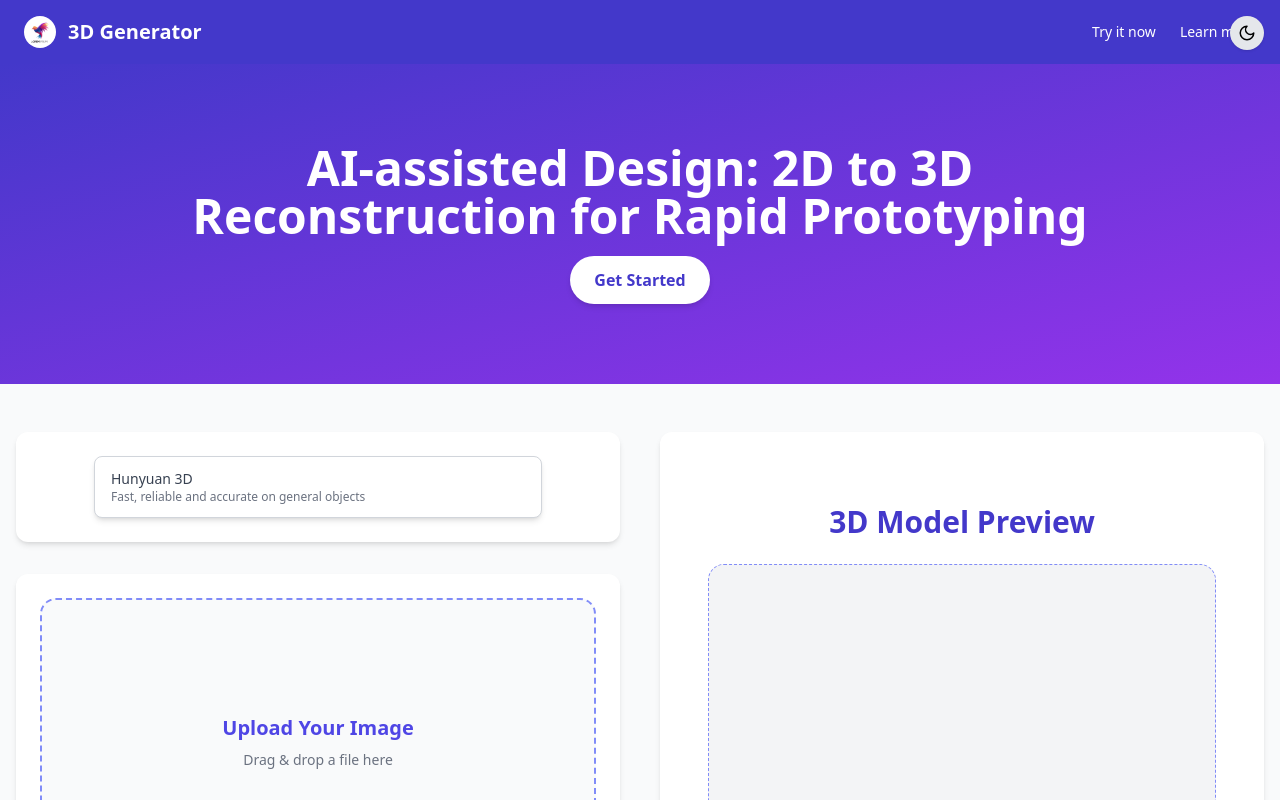
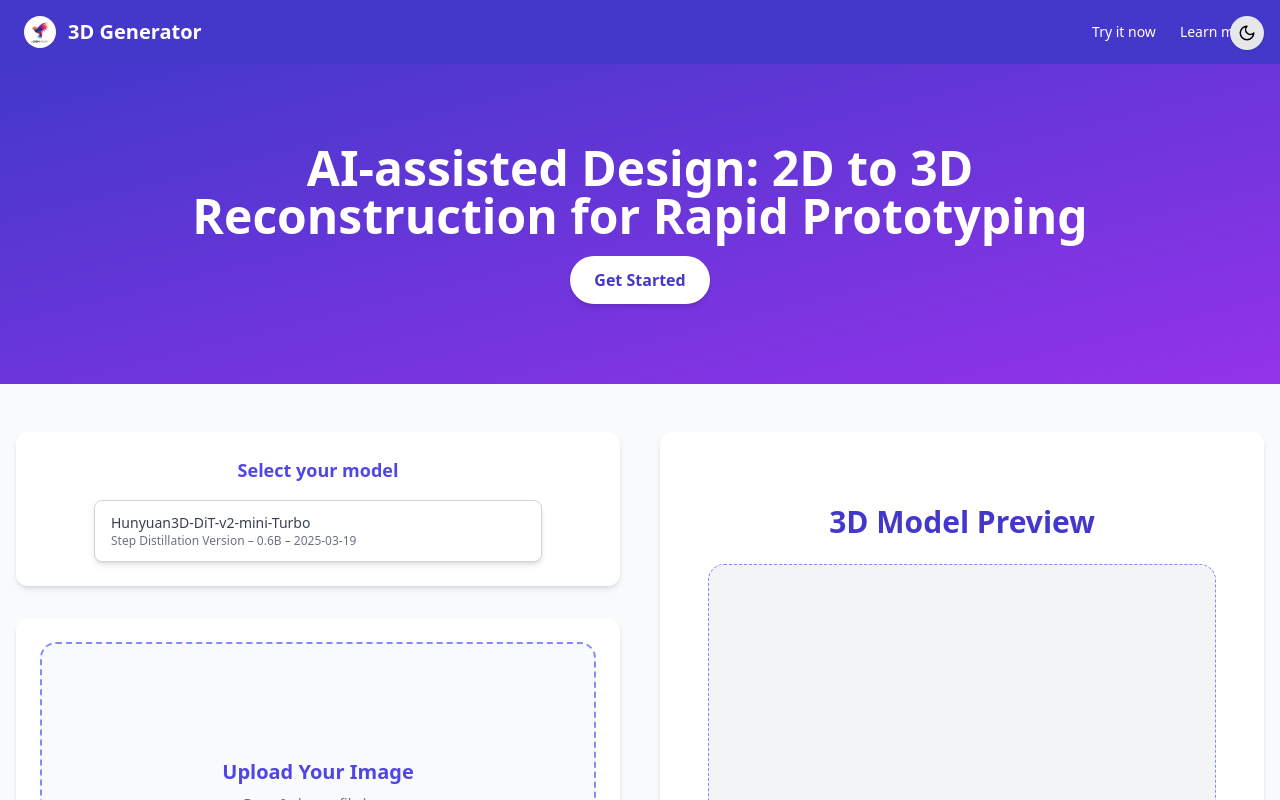
Before and after one commit to MatteoPostiferi999/ThesisProject, a React (Vite) app in the folder 3d-webgen/frontend/: page / in a window 1280 px wide. Shown: the top 800 px of the page. Built offline with nearby package versions, Linux system fonts and the light colour scheme.

Commit message:
Delete button for 2D images; all Hunyuan 3D-2GP's  versions can now be selected

```diff
--- a/3d-webgen/frontend/src/components/ModelSelector.tsx
+++ b/3d-webgen/frontend/src/components/ModelSelector.tsx
@@ -8,21 +8,52 @@ interface ModelOption {
 
 const models: ModelOption[] = [
   {
-    id: 'hunyuan',
-    name: 'Hunyuan 3D',
-    description: 'Fast, reliable and accurate on general objects',
+    id: 'hunyuan-mini-turbo',
+    name: 'Hunyuan3D-DiT-v2-mini-Turbo',
+    description: 'Step Distillation Version – 0.6B – 2025-03-19',
   },
   {
-    id: 'magic123',
-    name: 'Magic123',
-    description: 'High quality, but slower to process',
+    id: 'hunyuan-mini-fast',
+    name: 'Hunyuan3D-DiT-v2-mini-Fast',
+    description: 'Guidance Distillation Version – 0.6B – 2025-03-18',
   },
   {
-    id: 'shapeGen',
-    name: 'ShapeGen Mini',
-    description: 'Optimized for small symmetric objects like cups',
+    id: 'hunyuan-mini',
+    name: 'Hunyuan3D-DiT-v2-mini',
+    description: 'Mini Image to Shape Model – 0.6B – 2025-03-18',
+  },
+  {
+    id: 'hunyuan-mv-turbo',
+    name: 'Hunyuan3D-DiT-v2-mv-Turbo',
+    description: 'Step Distillation Version – 1.1B – 2025-03-19',
+  },
+  {
+    id: 'hunyuan-mv-fast',
+    name: 'Hunyuan3D-DiT-v2-mv-Fast',
+    description: 'Guidance Distillation Version – 1.1B – 2025-03-18',
+  },
+  {
+    id: 'hunyuan-mv',
+    name: 'Hunyuan3D-DiT-v2-mv',
+    description: 'Multiview Image to Shape Model – 1.1B – 2025-03-18',
+  },
+  {
+    id: 'hunyuan-v2-0-turbo',
+    name: 'Hunyuan3D-DiT-v2-0-Turbo',
+    description: 'Step Distillation Model – 1.1B – 2025-03-19',
+  },
+  {
+    id: 'hunyuan-v2-0-fast',
+    name: 'Hunyuan3D-DiT-v2-0-Fast',
+    description: 'Guidance Distillation Model – 1.1B – 2025-02-03',
+  },
+  {
+    id: 'hunyuan-v2-0',
+    name: 'Hunyuan3D-DiT-v2-0',
+    description: 'Image to Shape Model – 1.1B – 2025-01-21',
   },
 ];
+
 
 const ModelSelector = () => {
   const [selectedModel, setSelectedModel] = useState<ModelOption>(models[0]);
@@ -34,8 +65,13 @@ const ModelSelector = () => {
     // Puoi sollevare lo stato al componente genitore se necessario
   };
 
+
+
   return (
     <div className="relative w-full max-w-md mx-auto">
+      <p className="text-lg font-semibold text-indigo-600 text-center mb-4">
+          Select your model
+      </p>
       <button
         onClick={() => setIsOpen(!isOpen)}
         className="w-full bg-white dark:bg-gray-800 border border-gray-300 dark:border-gray-600 rounded-lg shadow-md px-4 py-3 text-left cursor-pointer focus:outline-none focus:ring-2 focus:ring-indigo-500"
--- a/3d-webgen/frontend/src/components/UploadForm.tsx
+++ b/3d-webgen/frontend/src/components/UploadForm.tsx
@@ -33,6 +33,16 @@ const UploadForm: React.FC<UploadFormProps> = ({ setModelUrl }) => {
       }
     }, 3000);
   };
+
+
+  const handleDeleteImage = () => {
+  if (previewImage) {
+    URL.revokeObjectURL(previewImage); // libera memoria
+  }
+  setSelectedFile(null);
+  setPreviewImage(null);
+  setErrorMessage('');
+};
 
   const onDrop = useCallback((acceptedFiles: File[]) => {
   if (acceptedFiles.length > 0) {
@@ -105,6 +115,7 @@ const UploadForm: React.FC<UploadFormProps> = ({ setModelUrl }) => {
           />
         ) : (
           <div className="h-full w-full flex flex-col items-center justify-center text-center p-4">
+
             <p className="text-xl font-bold text-indigo-600">Upload Your Image</p>
             <p className="text-sm text-gray-500 dark:text-gray-300 mt-2">
               Drag & drop a file here
@@ -113,7 +124,7 @@ const UploadForm: React.FC<UploadFormProps> = ({ setModelUrl }) => {
         )}
       </div>
 
-      <div className="flex justify-center mt-4">
+      <div className="flex justify-center gap-4 mt-4">
         <button
           type="button"
           onClick={() => open?.()}
@@ -121,7 +132,18 @@ const UploadForm: React.FC<UploadFormProps> = ({ setModelUrl }) => {
         >
           Choose Image
         </button>
+
+
+          <button
+            type="button"
+            onClick={handleDeleteImage}
+            className="px-6 py-3 text-white bg-red-600 hover:bg-red-700 rounded-xl shadow-md transition-all text-sm font-semibold"
+          >
+            Delete Image
+          </button>
+
       </div>
+
 
       <button
         type="submit"
```
